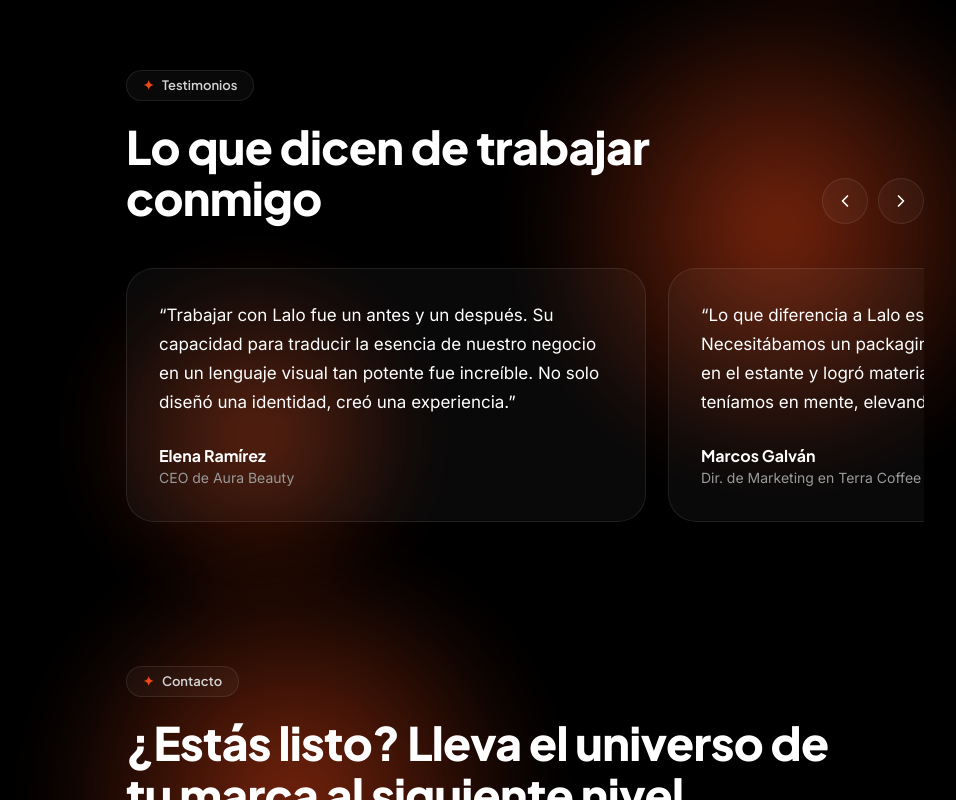
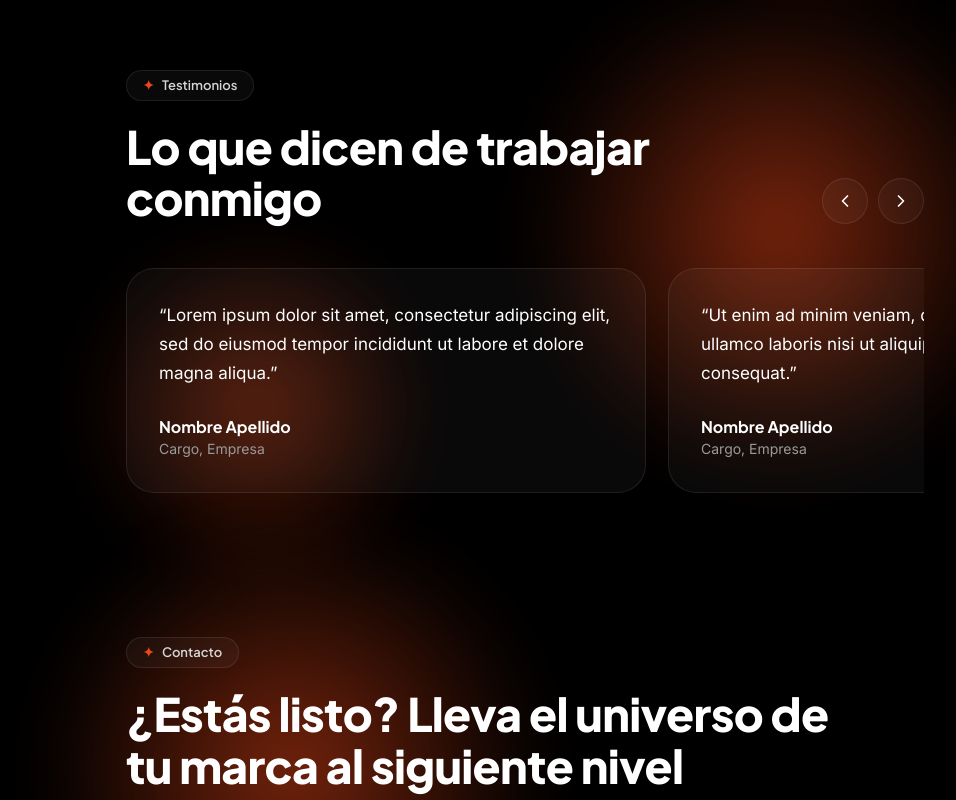
Before and after one commit to Angelrico247/portafolio-lalo, a plain HTML site: page index.html in a window 1280 px wide. Shown: the part 4266-5066 px from the top of the page, without its empty margins (324-1280 px from the left). Drawn offline with Linux system fonts and the light colour scheme.

Commit message:
Replace invented client reviews with lorem ipsum placeholders
Co-Authored-By: Claude Sonnet 5.5 <noreply@anthropic.com>

```diff
--- a/index.html
+++ b/index.html
@@ -208,24 +208,24 @@
 
                     <ul class="slider reveal" id="slider" tabindex="0" aria-label="Testimonios de clientes">
                         <li class="card quote">
-                            <p>“Trabajar con Lalo fue un antes y un después. Su capacidad para traducir la esencia de nuestro negocio en un lenguaje visual tan potente fue increíble. No solo diseñó una identidad, creó una experiencia.”</p>
-                            <footer><strong>Elena Ramírez</strong><span>CEO de Aura Beauty</span></footer>
+                            <p>“Lorem ipsum dolor sit amet, consectetur adipiscing elit, sed do eiusmod tempor incididunt ut labore et dolore magna aliqua.”</p>
+                            <footer><strong>Nombre Apellido</strong><span>Cargo, Empresa</span></footer>
                         </li>
                         <li class="card quote">
-                            <p>“Lo que diferencia a Lalo es su ojo para el detalle. Necesitábamos un packaging que contara una historia en el estante y logró materializar exactamente lo que teníamos en mente, elevando nuestra marca.”</p>
-                            <footer><strong>Marcos Galván</strong><span>Dir. de Marketing en Terra Coffee</span></footer>
+                            <p>“Ut enim ad minim veniam, quis nostrud exercitation ullamco laboris nisi ut aliquip ex ea commodo consequat.”</p>
+                            <footer><strong>Nombre Apellido</strong><span>Cargo, Empresa</span></footer>
                         </li>
                         <li class="card quote">
-                            <p>“Buscábamos a alguien que no solo ejecutara, sino que liderara la visión del proyecto. Lalo tiene esa mezcla rara de creatividad explosiva y orden profesional. Sus entregas son impecables.”</p>
-                            <footer><strong>Sofía Valdés</strong><span>Fundadora de Studio 22</span></footer>
+                            <p>“Duis aute irure dolor in reprehenderit in voluptate velit esse cillum dolore eu fugiat nulla pariatur.”</p>
+                            <footer><strong>Nombre Apellido</strong><span>Cargo, Empresa</span></footer>
                         </li>
                         <li class="card quote">
-                            <p>“El nivel de dirección de arte que Lalo aporta es de clase mundial. Logró unificar toda nuestra comunicación visual con una sofisticación que no habíamos logrado encontrar en otros profesionales.”</p>
-                            <footer><strong>Ricardo Sosa</strong><span>Fundador de Nexus Tech</span></footer>
+                            <p>“Lorem ipsum dolor sit amet, consectetur adipiscing elit, sed do eiusmod tempor incididunt ut labore et dolore magna aliqua.”</p>
+                            <footer><strong>Nombre Apellido</strong><span>Cargo, Empresa</span></footer>
                         </li>
                         <li class="card quote">
-                            <p>“Su enfoque en el diseño editorial y la tipografía es magistral. Convirtió nuestro reporte anual en una pieza de colección que todos quieren tener. Es, sin duda, un referente en el sector.”</p>
-                            <footer><strong>Claudia Méndez</strong><span>Directora Creativa en Arte &amp; Co.</span></footer>
+                            <p>“Ut enim ad minim veniam, quis nostrud exercitation ullamco laboris nisi ut aliquip ex ea commodo consequat.”</p>
+                            <footer><strong>Nombre Apellido</strong><span>Cargo, Empresa</span></footer>
                         </li>
                     </ul>
                 </section>
```
